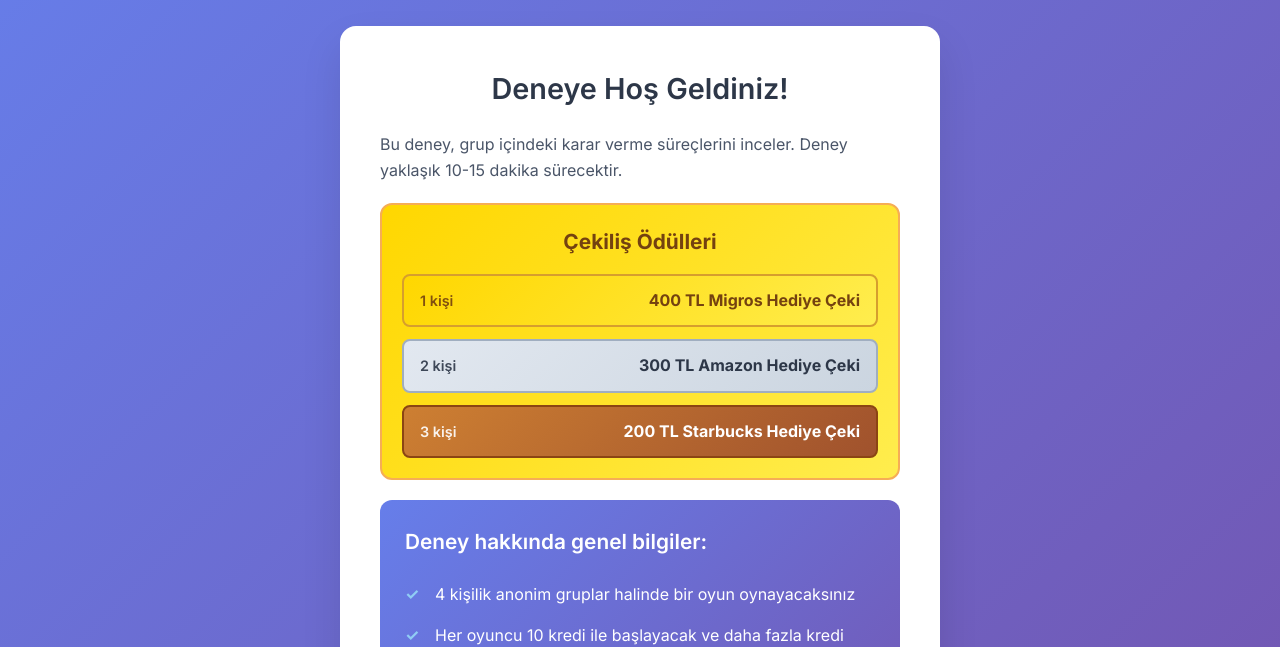
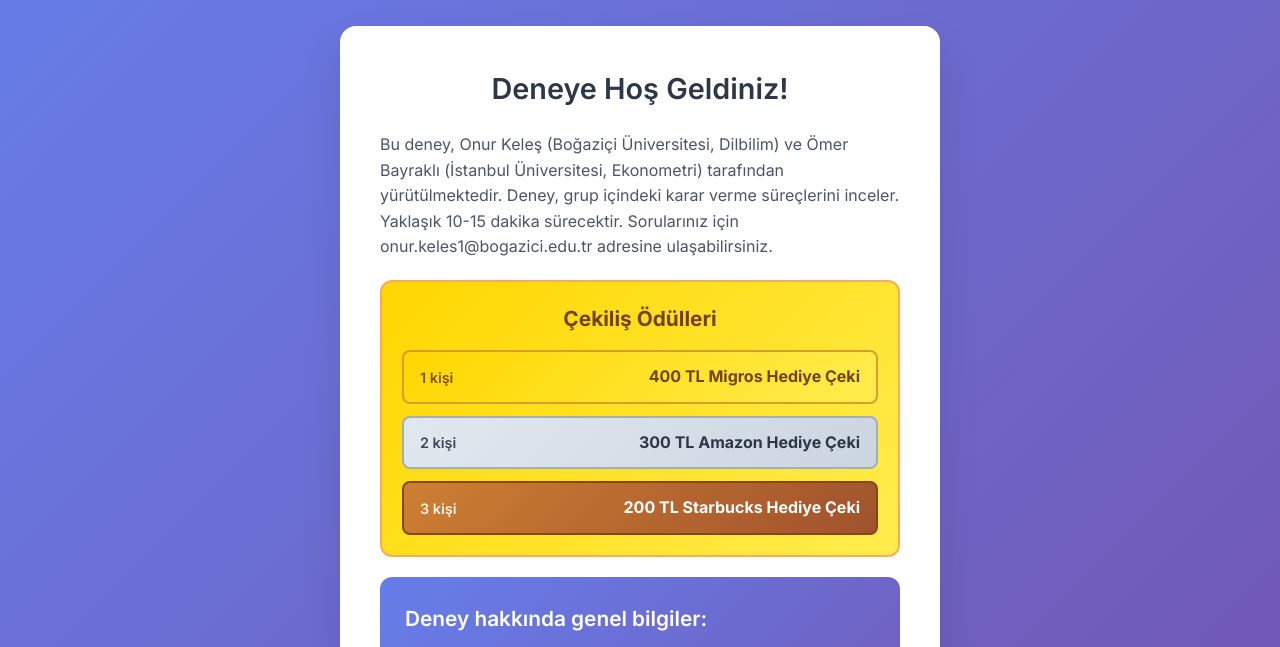
Before and after one commit to kelesonur/public-goods-experiment, a website: page public/index.html in a window 1280 px wide. Shown: the part 98-745 px from the top of the page. Drawn offline with nearby package versions, Linux system fonts and the light colour scheme; no server answers.

Commit message:
Update HTML content - small modification

```diff
--- a/public/index.html
+++ b/public/index.html
@@ -18,8 +18,7 @@
         <div id="welcome-screen" class="screen active">
             <div class="card">
                 <h2>Deneye Hoş Geldiniz!</h2>
-                <p>Bu deney, grup içindeki karar verme süreçlerini inceler. Deney yaklaşık 10-15 dakika sürecektir.</p>
-
+                <p>Bu deney, Onur Keleş (Boğaziçi Üniversitesi, Dilbilim) ve Ömer Bayraklı (İstanbul Üniversitesi, Ekonometri) tarafından yürütülmektedir. Deney, grup içindeki karar verme süreçlerini inceler. Yaklaşık 10-15 dakika sürecektir. Sorularınız için onur.keles1@bogazici.edu.tr adresine ulaşabilirsiniz.</p>
                 <div class="lottery-prizes">
                     <h3>Çekiliş Ödülleri</h3>
                     <div class="prize-list">
```
